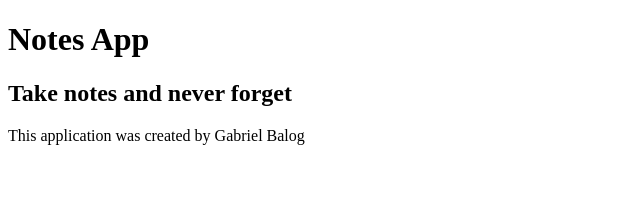
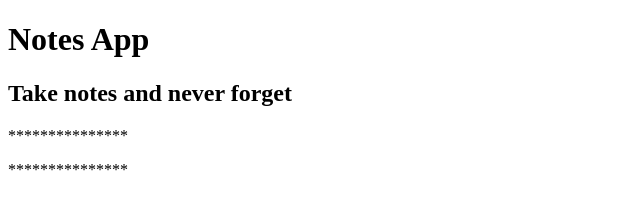
Before and after one commit to gabrielbalog/javascript-course, a plain HTML site: page notes-app/index.html in a window 1280 px wide. Shown: the whole page, without its empty margins (0-640 px from the left). Drawn offline with Linux system fonts and the light colour scheme.

Commit message:
7 - 4. DOM Manipulation

```diff
--- a/notes-app/index.html
+++ b/notes-app/index.html
@@ -1,11 +1,12 @@
 <!DOCTYPE html>
 <html>
     <head>
-        <script src="notes-app.js"></script>
     </head>
     <body>
         <h1>Notes App</h1>
         <h2>Take notes and never forget</h2>
         <p>This application was created by Gabriel Balog</p>
+        <p>Some other paragraph</p>
+        <script src="notes-app.js"></script>
     </body>
 </html>
--- a/notes-app/notes-app.js
+++ b/notes-app/notes-app.js
@@ -1 +1,12 @@
-console.log('This is my from different file')
+// DOM
+
+// const p = document.querySelector('p') // Match the first element
+// p.remove()
+
+const ps = document.querySelectorAll('p') // match list all the elements
+
+ps.forEach(function(p) {
+    p.textContent = '***************'
+    // console.log(p.textContent)
+    // p.remove()
+})
```
